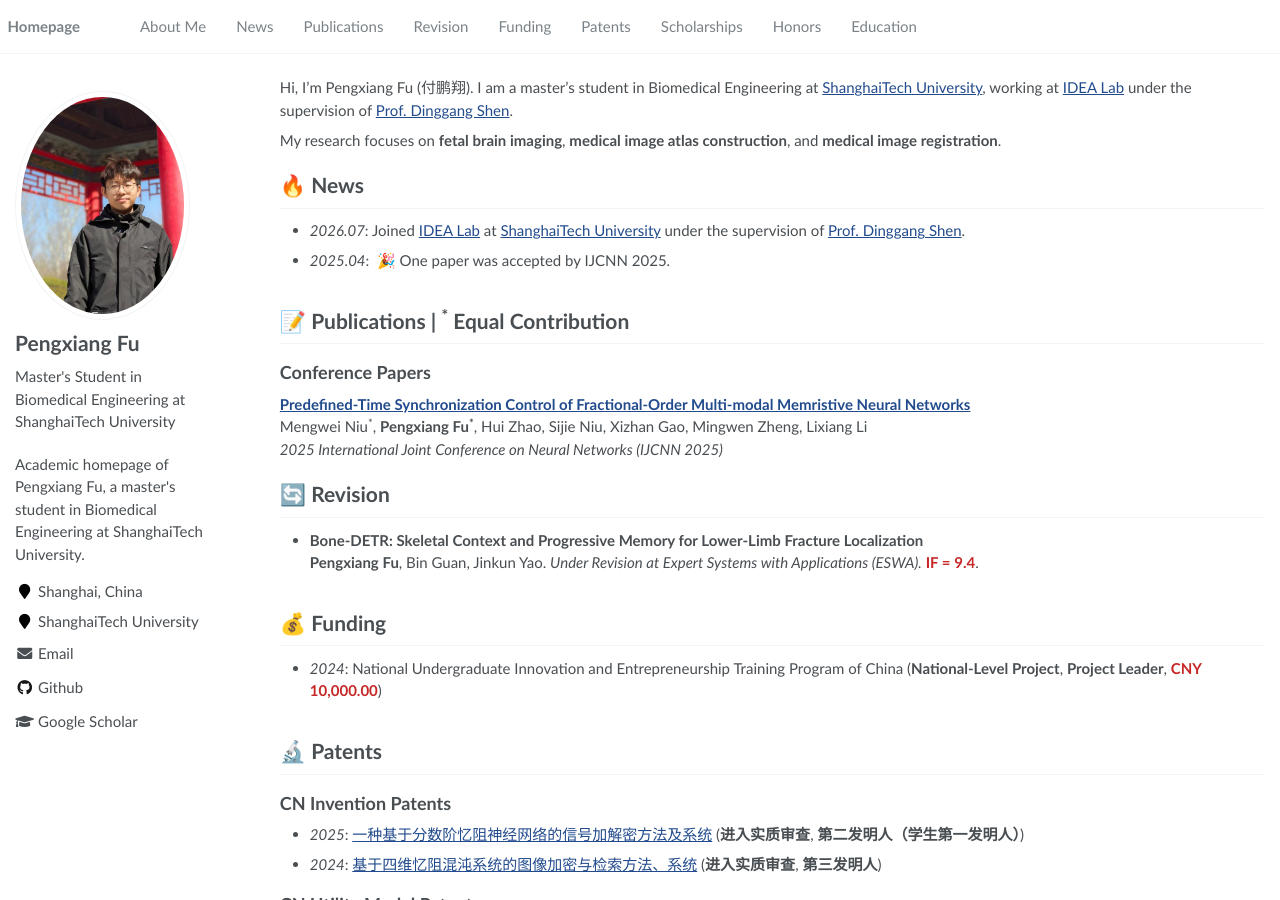
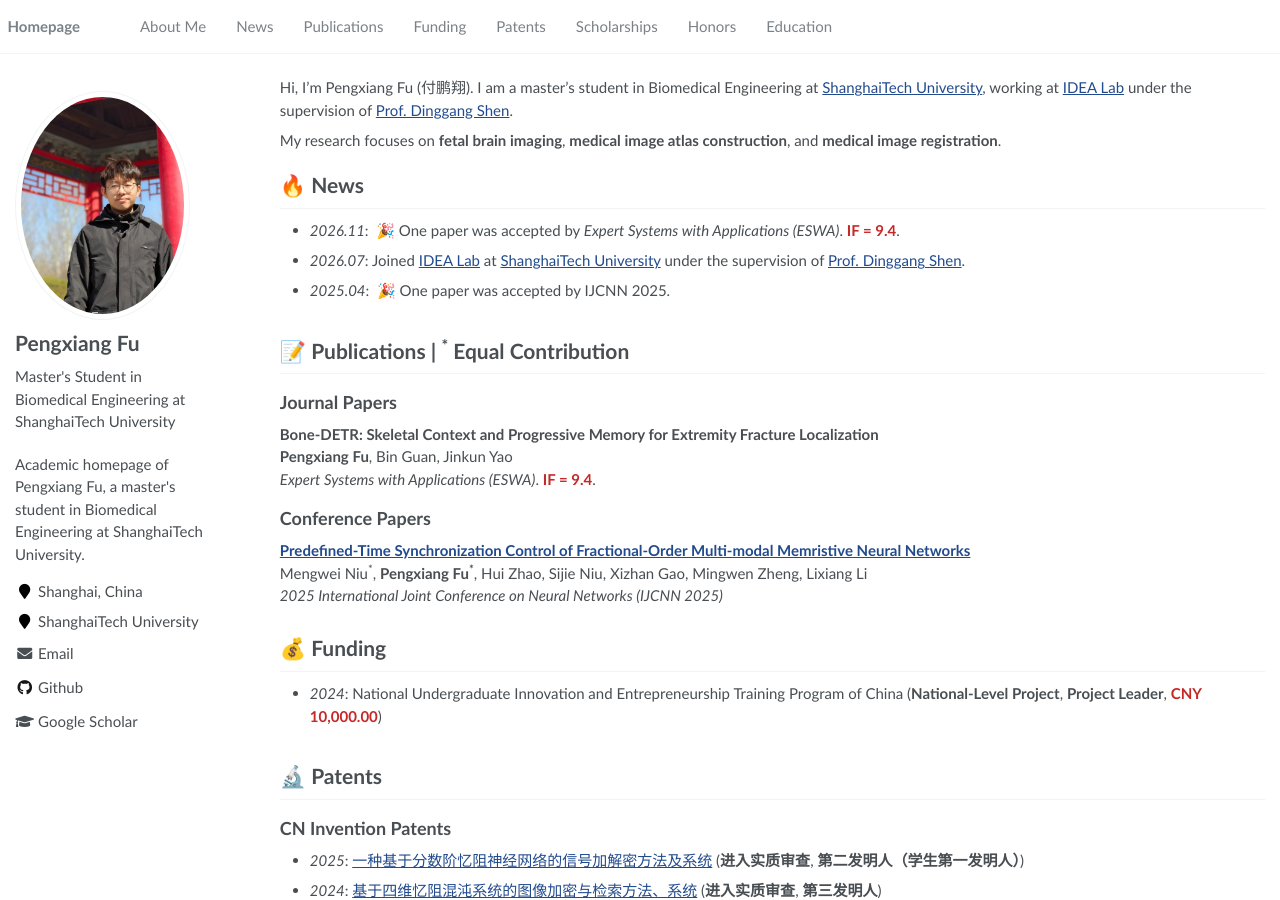
Before and after one commit to PengxiangFu2003/PengxiangFu2003.github.io, a Jekyll site: the page built from _pages/about.md, in a window 1280 px wide and 900 px high. Built offline with Jekyll 4.4.1, drawn with Linux system fonts in a browser that asks for light colours.

Commit message:
Update publication and news

```diff
--- a/_data/navigation.yml
+++ b/_data/navigation.yml
@@ -8,9 +8,6 @@ main:
 
   - title: "Publications"
     url: "/#publications"
-
-  - title: "Revision"
-    url: "/#-revision"
 
   - title: "Funding"
     url: "/#funding"
--- a/_pages/about.md
+++ b/_pages/about.md
@@ -23,6 +23,7 @@ My research focuses on **fetal brain imaging**, **medical image atlas constructi
 
 
 # 🔥 News
+- *2026.11*: &nbsp;🎉 One paper was accepted by *Expert Systems with Applications (ESWA)*. <span class="metric-highlight">IF = 9.4</span>.
 - *2026.07*: Joined [IDEA Lab](http://idea.bme.shanghaitech.edu.cn/) at [ShanghaiTech University](https://www.shanghaitech.edu.cn/) under the supervision of [Prof. Dinggang Shen](https://bme.shanghaitech.edu.cn/bme_en/2021/0205/c8252a85165/page.htm).
 - *2025.04*: &nbsp;🎉 One paper was accepted by IJCNN 2025.
 
@@ -30,16 +31,17 @@ My research focuses on **fetal brain imaging**, **medical image atlas constructi
 
 # 📝 Publications | <sup>\*</sup> Equal Contribution
 
+## Journal Papers
+
+**Bone-DETR: Skeletal Context and Progressive Memory for Extremity Fracture Localization**
+**Pengxiang Fu**, Bin Guan, Jinkun Yao
+*Expert Systems with Applications (ESWA)*. <span class="metric-highlight">IF = 9.4</span>.
+
 ## Conference Papers
 
 **[Predefined-Time Synchronization Control of Fractional-Order Multi-modal Memristive Neural Networks](https://ieeexplore.ieee.org/abstract/document/11228438/)**
 Mengwei Niu<sup>\*</sup>, **Pengxiang Fu<sup>\*</sup>**, Hui Zhao, Sijie Niu, Xizhan Gao, Mingwen Zheng, Lixiang Li
 *2025 International Joint Conference on Neural Networks (IJCNN 2025)*
-
-# 🔄 Revision
-
-- **Bone-DETR: Skeletal Context and Progressive Memory for Lower-Limb Fracture Localization**
-  **Pengxiang Fu**, Bin Guan, Jinkun Yao. *Under Revision at Expert Systems with Applications (ESWA).* <span class="metric-highlight">IF = 9.4</span>.
 
 <span class='anchor' id='funding'></span>
 
```
